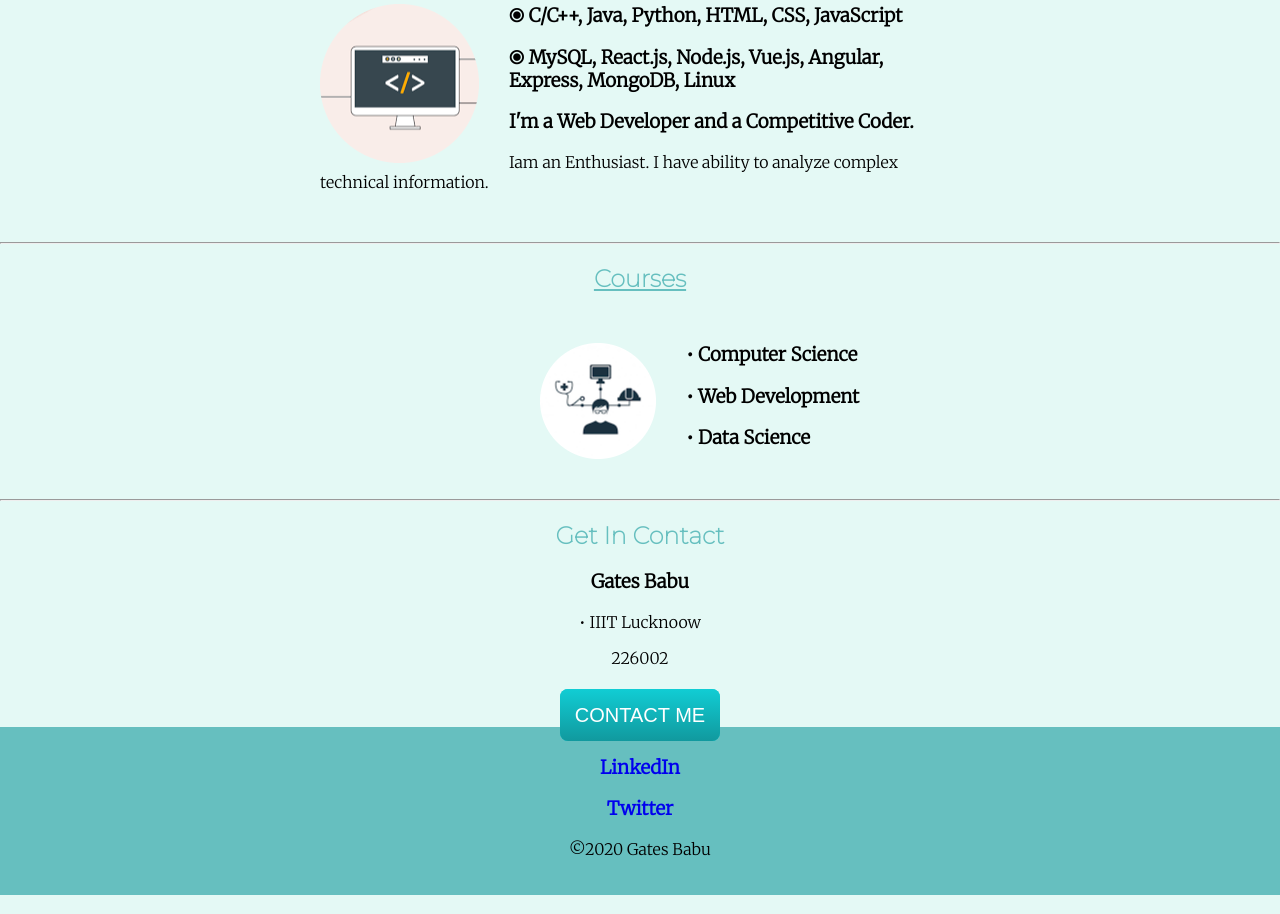
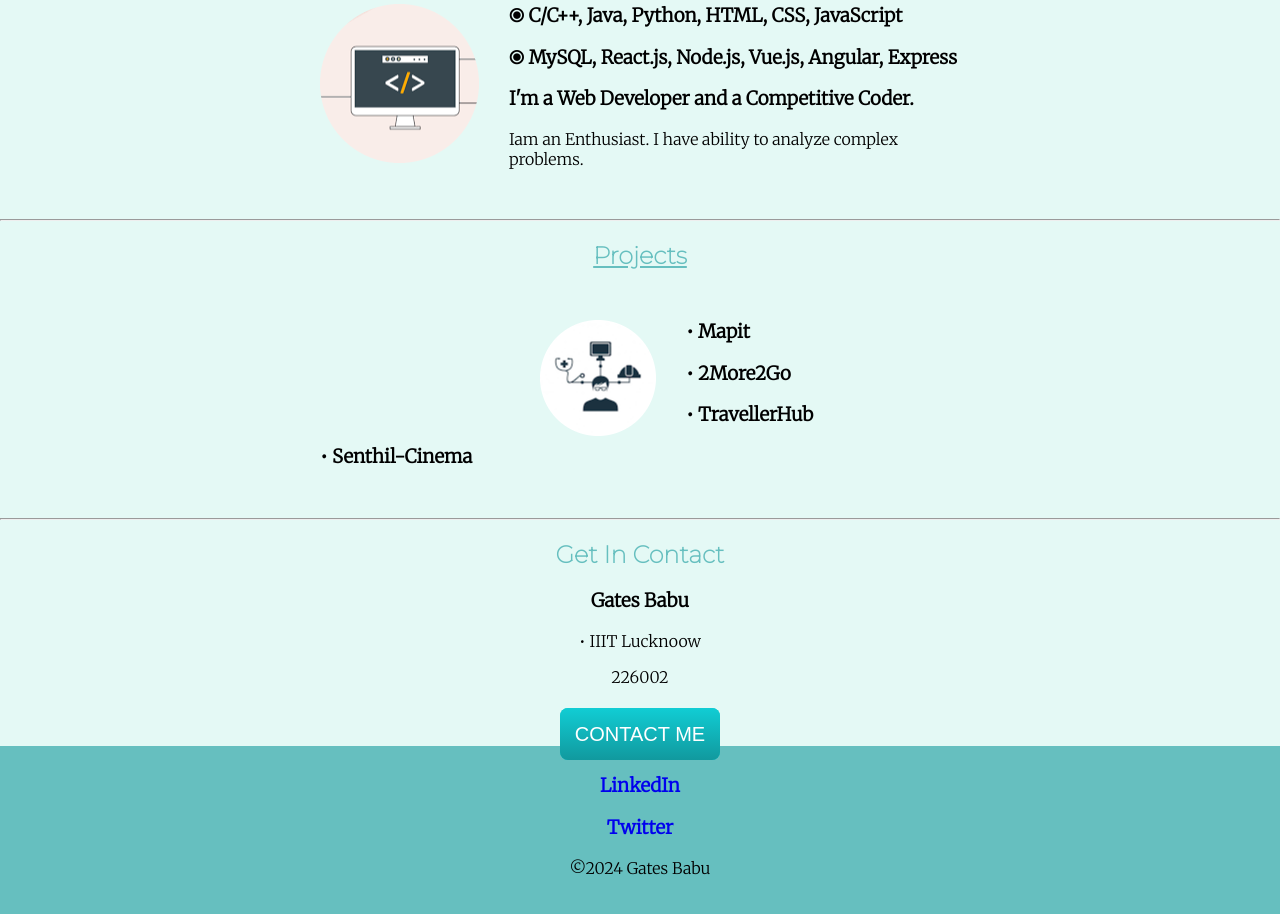
Before and after one commit to Gates12/CV, a plain HTML site: page index.html in a window 1280 px wide. Shown: the part 980-1894 px from the top of the page. Drawn offline with Linux system fonts and the light colour scheme; a web font is replaced by a local one.

Commit message:
Update index.html

```diff
--- a/index.html
+++ b/index.html
@@ -33,20 +33,21 @@
     <div class="skill-row">
     <img class="skill-img" src="images\skill.png" alt="">
       <h3>⦿  C/C++, Java, Python, HTML, CSS, JavaScript</h3>
-      <h3>⦿  MySQL, React.js, Node.js, Vue.js, Angular, Express, MongoDB, Linux</3>
+      <h3>⦿  MySQL, React.js, Node.js, Vue.js, Angular, Express</3>
 
       <h3>I'm a Web Developer and a Competitive Coder.</h3>
-      <p>Iam an Enthusiast. I have ability to analyze complex technical information.</p>
+      <p>Iam an Enthusiast. I have ability to analyze complex problems.</p>
     </div>
   </div>
   <hr>
   <div class="skills">
-    <h2> <u>Courses</u> </h2>
+    <h2> <u>Projects</u> </h2>
     <div class="skill-row1">
       <img class="course-img" src="images\course.png" alt="">
-      <h3>• Computer Science</h3>
-      <h3>• Web Development</h3>
-      <h3>• Data Science</h3>
+      <h3>• Mapit</h3>
+      <h3>• 2More2Go</h3>
+      <h3>• TravellerHub</h3>
+      <h3>• Senthil-Cinema</h3>
     </div>
   </div>
 
@@ -65,7 +66,7 @@
 <div class="bottom-container">
   <a class="footer-link" href="https://www.linkedin.com/in/gates-babu/"><h3>LinkedIn</h3></a>
   <a class="footer-link" href="https://twitter.com/SamuelG24726522"><h3>Twitter</a></h3>
-  <p>©2020 Gates Babu</p>
+  <p>©2024 Gates Babu</p>
 </div>
 </body>
 </html>
```
